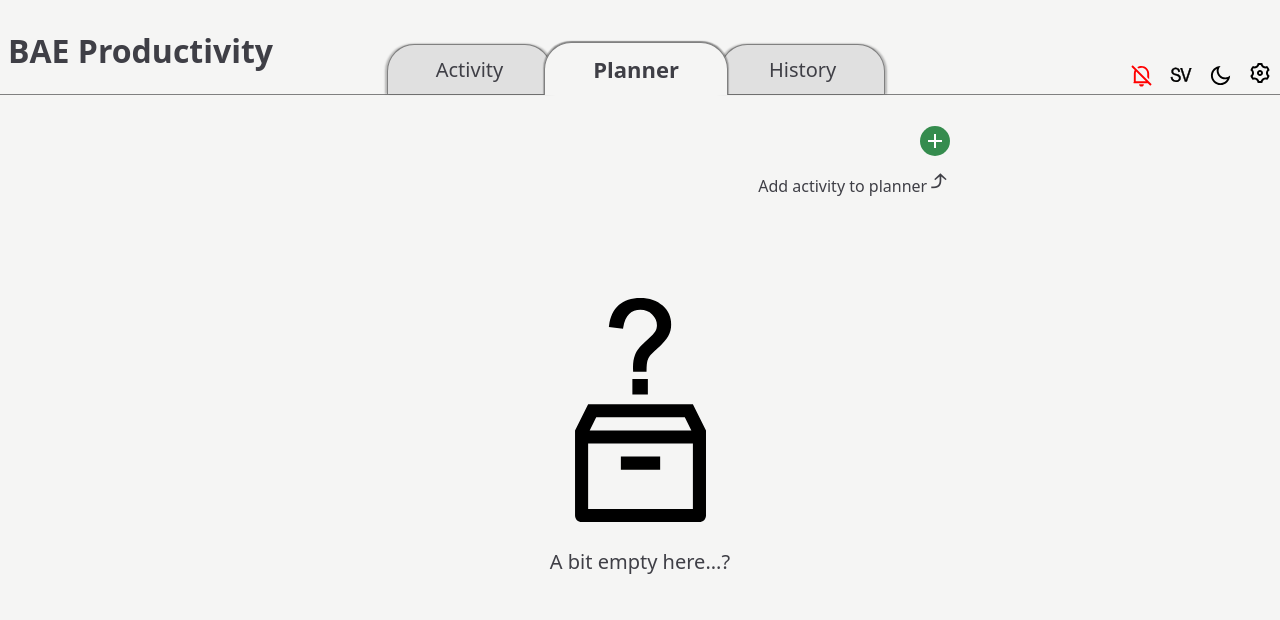
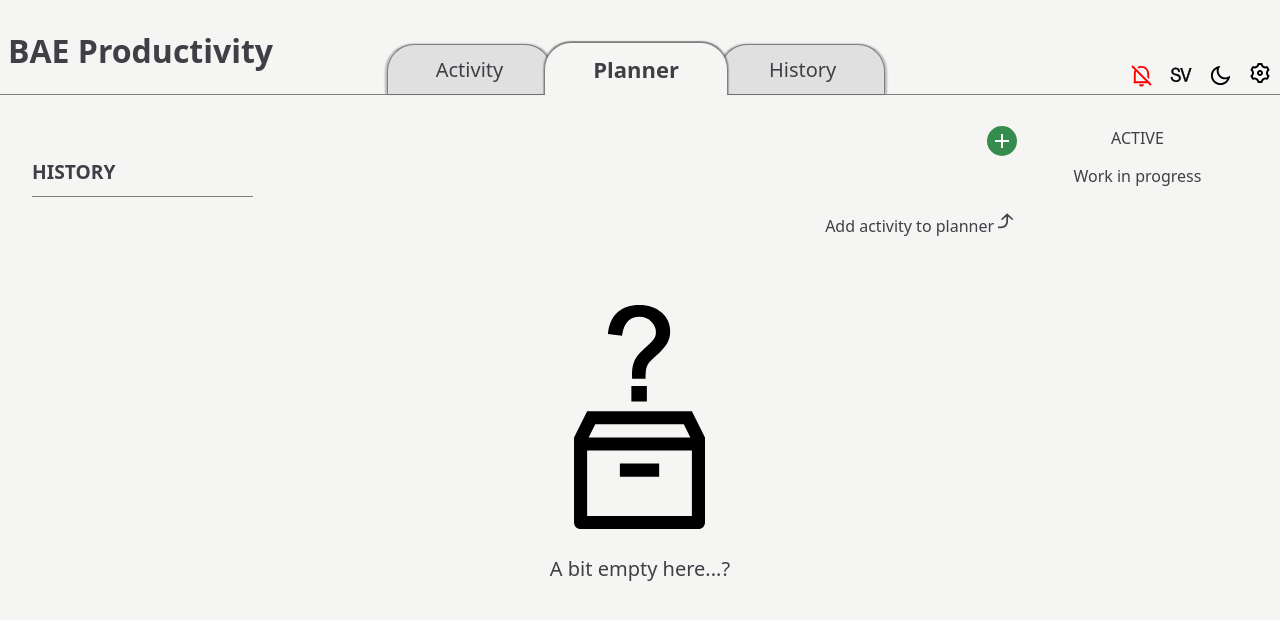
Before and after one commit to ollewarne/linkoping-pps, a React (Vite) app: page /planner in a window 1280 px wide. Shown: the top 620 px of the page. Built offline with nearby package versions, Linux system fonts and the light colour scheme.

Commit message:
planner logic for sorting activites into history/active

```diff
--- a/src/components/Planner/Planner.jsx
+++ b/src/components/Planner/Planner.jsx
@@ -1,24 +1,104 @@
 import styles from "./Planner.module.css";
 import { useActivities } from "../../contexts/activityContext";
 import ActivityCard from "../ActivityCard/ActivityCard";
+import HistoryCard from "../HistoryCard/HistoryCard";
 import ClockTimeline from "../ClockTimeline/ClockTimeline";
 import ActivityForm from "../ActivityForm/ActivityForm";
 
 import Modal from "../Modal/Modal";
 import { getWorkdayFromStorage } from "../../utils/workdayStorage";
 import WorkDayForm from "../WorkDayForm/WorkDayForm";
+import { convertStringTimeToMinutes } from "../../utils/convertTime";
+import { useEffect, useState } from "react";
 
 function Planner() {
     const { activities, plannedActivities } = useActivities();
+    const [, forceUpdate] = useState(0);
+
+    const now = new Date();
+    const currentTime = (now.getHours() * 60 + now.getMinutes()); //minus 60 för svensk tidzon???
+
+
+    const historyActivities = [];
+    const agendaActivities = [];
+    const activeActivities = [];
+
+    plannedActivities.forEach((a) => {
+        if(a.isActive) {
+            activeActivities.push(a);
+            return;
+        }
+
+        if(a.isCompleted) {
+            historyActivities.push(a);
+            return;
+        }
+
+        if(!a.scheduledTimeStart) return;
+
+        const start = +convertStringTimeToMinutes(a.scheduledTimeStart) + 15;
+
+        if(start < currentTime) {
+            historyActivities.push(a);
+        } else {
+            agendaActivities.push(a);
+        }
+    })
+
+
 
     let workformData = getWorkdayFromStorage();
 
+    // -----------------------------------------------------------------------------------------------
+    // ------------------------- AVKOMMENTERTA FÖR AUTO UPPDATERING 1ggr/min -------------------------
+    // -----------------------------------------------------------------------------------------------
+
+    // useEffect(() => {
+
+    //     // let test = 0;
+
+    //     const interval = setInterval(() => {
+    //         forceUpdate(n => n +1);
+    //         // test = test + 1
+    //         // console.log(test)
+    //     }, 60000); // 1ggr i min??
+
+    //     return () => clearInterval(interval);
+
+    // }, []);
+
+    // -----------------------------------------------------------------------------------------------
+    // -----------------------------------------------------------------------------------------------
+    // -----------------------------------------------------------------------------------------------
+
+
     return (
-        <>
-            <div className={styles.container}>
+        <div className={styles.plannerGrid}>
+            <div className={styles.historyContainer}>
+
+                <div className={styles.historyCard}>
+
+                    <p className={`${styles.historyTitle} ${styles.plannerTitles}`}>HISTORY</p>
+                  {
+
+                    historyActivities.map((a, index) => (
+                        <HistoryCard key={a.id} activity={a} index={index}/>
+                    ))
+                  }
+                </div>
+
+            </div>
+            <div className={styles.agendaContainer}>
 
                 {workformData &&
-                    <p className={`${styles.workTime} ${styles.start}`}><span>Start</span> {workformData.workHours.start}</p>
+                <>
+                    <div className={styles.agendaTitelContainer}>
+                        <p className={styles.agendaTime}>{workformData.workHours.start} <span>Start</span></p>
+                        <p className={`${styles.agendaTitle} ${styles.plannerTitles}`}>Planner</p>
+                        <p className={styles.agendaDate}><span>Date</span> 2025-07-08 </p>
+                    </div>
+
+                </>
                 }
                 <Modal trigger={(
                     <button className={styles.addActivityBtn}>
@@ -38,16 +118,24 @@ function Planner() {
                     )}
                 </Modal>
 
-                {plannedActivities.length === 0
-                ?  <div className={styles.emptyContainer}>
+                {agendaActivities.length === 0
+                ? <div className={styles.emptyContainer}>
                     <p className={styles.emptyAdd}>Add activity to planner<span>⤴</span></p>
                     <img src="/empty.svg" alt="Empty box" className={styles.emptyImg}/>
                     <p className={styles.emptyText}>A bit empty here...?</p>
-                    </div>
+                </div>
                 :  <>
-                {plannedActivities.map((a, index) => (
-                    <ActivityCard key={a.id} activity={a} index={index} />
-                ))}</>
+                    {/* {
+                    plannedActivities.map((a, index) => (
+                        <ActivityCard key={a.id} activity={a} index={index} />
+                    ))
+                    } */}
+                    {
+                        agendaActivities.map((a, index) => (
+                            <ActivityCard key={a.id} activity={a} index={index} />
+                        ))
+                    }
+                </>
                 }
 
                 {workformData &&
@@ -55,7 +143,18 @@ function Planner() {
                 }
             </div>
 
-        </>
+            <div className={styles.activeContainer}>
+                {
+                    activeActivities.map((a, index) => (
+                        <ActivityCard key={a.id} activity={a} index={index}/>
+                    ))
+                }
+                <p>ACTIVE</p>
+                <p>Work in progress</p>
+
+            </div>
+
+        </div>
     );
 }
 
--- a/src/components/Planner/Planner.module.css
+++ b/src/components/Planner/Planner.module.css
@@ -1,11 +1,82 @@
-.container {
+.plannerGrid {
+  display: grid;
+  grid-template-columns: 1fr 3.5fr 1fr;
+  width: 95%;
+}
+
+.historyContainer {
+  grid-column: 1;
+
+  min-height: 50vh;
+  padding-top: 25px;
+}
+
+
+
+.agendaContainer {
+  grid-column: 2;
   display: flex;
   min-height: 50vh;
   flex-direction: column;
   align-items: center;
   padding-top: 25px;
   position: relative;
-  width: 50%;
+
+  /* border: 1px solid red; */
+}
+
+.plannerTitles {
+  font-size: larger;
+  text-transform: uppercase;
+  font-weight: 600;
+}
+
+.historyTitle {
+  border-bottom: 1px solid grey;
+  padding-bottom: 5%;
+  margin: 10% 0 10% 0;
+}
+
+.agendaTitelContainer {
+  width: 90%;
+  display: grid;
+  grid-template-columns: repeat(3, 1fr);
+  border-bottom: 1px solid grey;
+  margin-bottom: 2%;
+}
+
+.agendaTime {
+  grid-column: 1;
+  margin: 10% 0 5% 5%;
+  font-weight: 600;
+}
+
+.agendaTitle {
+  grid-column: 2;
+  text-align: center;
+  /* font-size: larger;
+  text-transform: uppercase; */
+  margin: 10% 0 5% 0;
+}
+
+.agendaDate {
+  grid-column: 3;
+  text-align: end;
+  margin: 10% 5% 5% 0;
+  font-weight: 600;
+}
+
+.agendaTime span, .agendaDate span {
+  text-transform: uppercase;
+  font-size: small;
+  font-weight: 300;
+}
+
+
+
+.activeContainer {
+  grid-column: 3;
+  text-align: center;
 }
 
 .emptyContainer {
@@ -48,6 +119,9 @@
   margin-bottom: 1.2%;
 }
 
+
+
+
 .end {
   border-top: 1px solid grey;
   padding-top: 5px;
@@ -84,7 +158,7 @@
 
 .emptyAdd {
   position: absolute;
-  top: 45px;
+  top: 85px;
   right: 13px;
   display: flex;
   align-items: flex-end;
```
